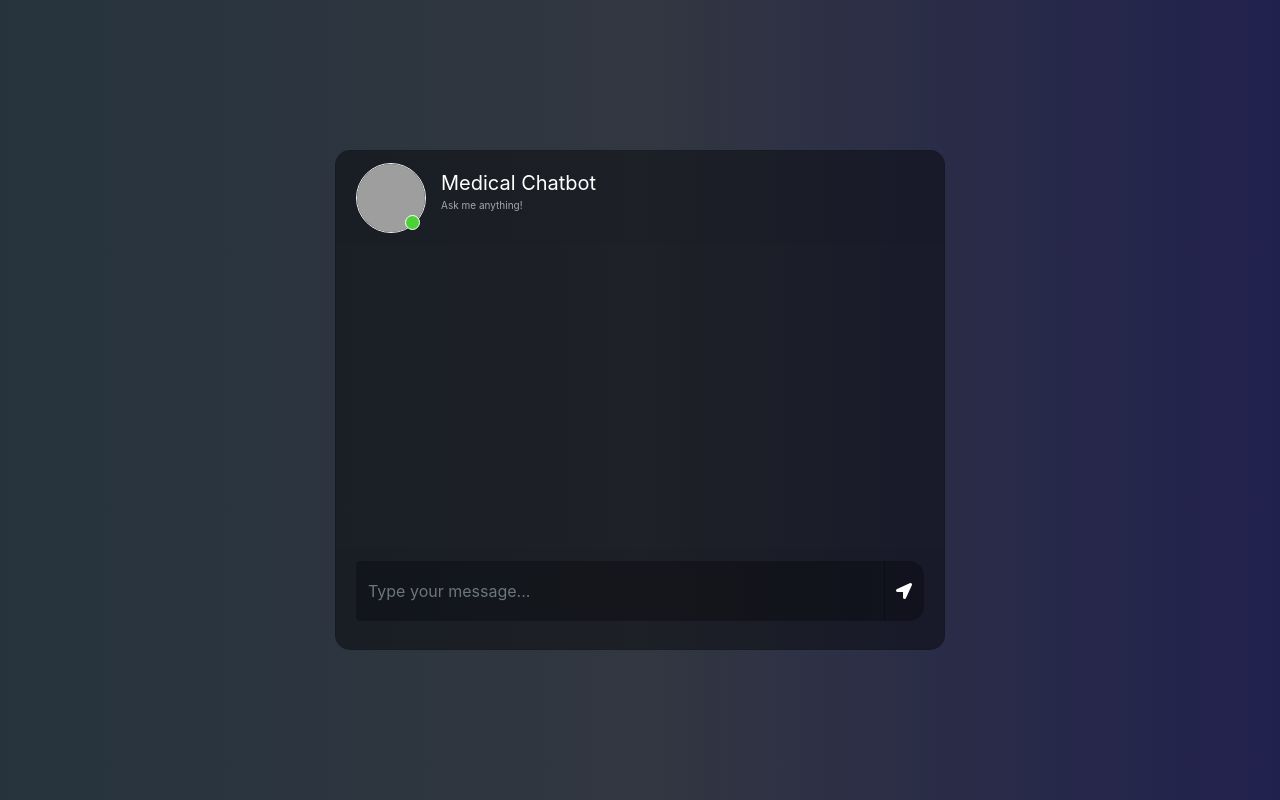
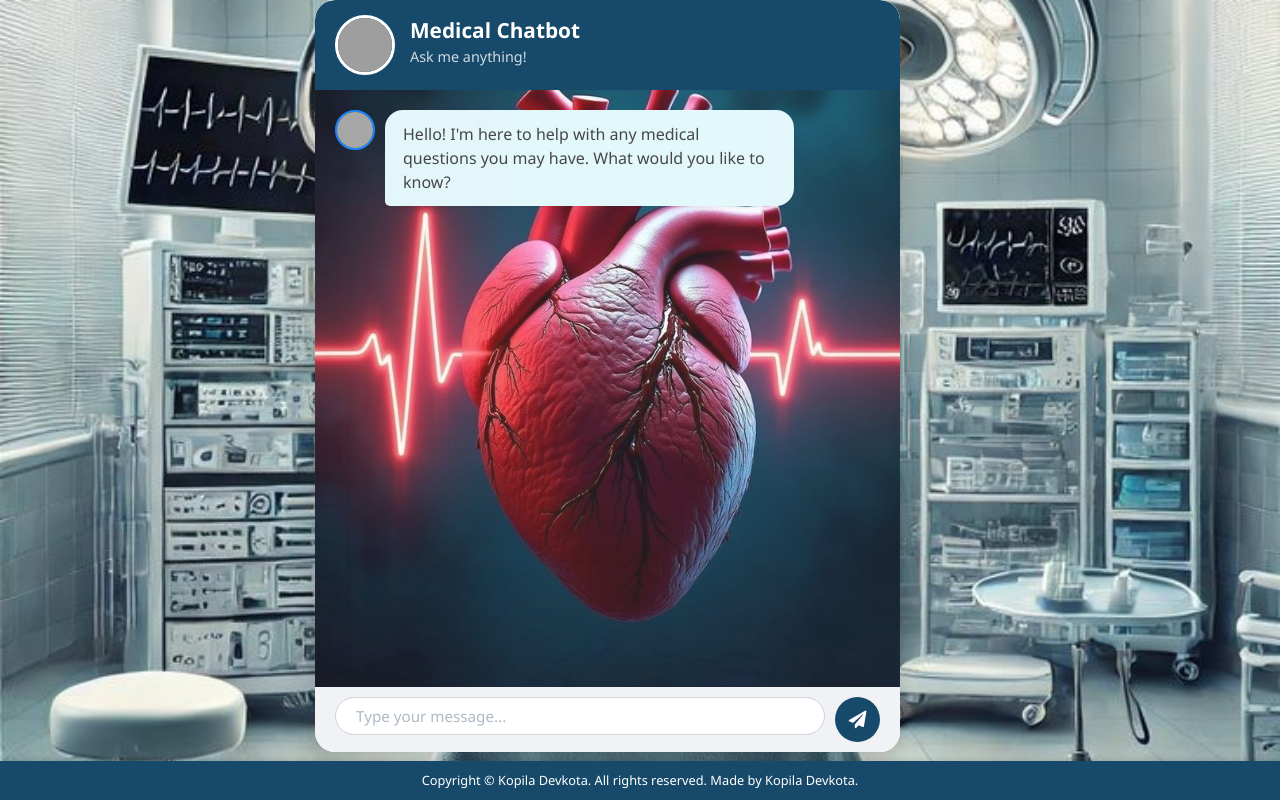
Before and after one commit to kopiladevkota/medicalchatbotwith-LLMs-Langchain-pinecone-flaskaws, a Flask app: page / in a window 1280 px wide. Run offline with Flask 3, Linux system fonts and the light colour scheme; some libraries are stand-ins or nearby versions; grey boxes are pictures that could not be loaded.

Commit message:
Add new output screenshots and update README file.

```diff
--- a/static/style.css
+++ b/static/style.css
@@ -1,223 +1,264 @@
-body,html{
-	height: 100%;
-	margin: 0;
-	background: rgb(44, 47, 59);
-   background: -webkit-linear-gradient(to right, rgb(40, 59, 34), rgb(54, 60, 70), rgb(32, 32, 43));
-	background: linear-gradient(to right, rgb(38, 51, 61), rgb(50, 55, 65), rgb(33, 33, 78));
+/* General Body and HTML Styling */
+body, html {
+    height: 100%;
+    margin: 0;
+    font-family: 'Segoe UI', Tahoma, Geneva, Verdana, sans-serif; /* Modern, clean font */
+    color: #333; /* Default text color */
+    overflow: hidden; /* Prevent body scroll, allow inner divs to scroll */
+
+    /* NEW: Image 3 (Operation Hallway) as main background */
+    background-image: url('hospital.jpeg'); /* Replace with actual URL if different */
+    background-size: cover; /* Cover the entire background */
+    background-repeat: no-repeat;
+    background-position: center center;
+    background-attachment: fixed; /* Keep background fixed when scrolling */
 }
 
-.chat{
-	margin-top: auto;
-	margin-bottom: auto;
+/* Overall Container for the Chat Layout (re-using old .container-fluid) */
+.container-fluid.h-100 {
+    display: flex; /* Use flexbox for centering */
+    justify-content: center; /* Center horizontally */
+    align-items: center; /* Center vertically */
+    padding: 0; /* Remove padding from container-fluid */
+    height: 100vh; /* Ensure it takes full viewport height */
 }
-.card{
-	height: 500px;
-	border-radius: 15px !important;
-	background-color: rgba(0,0,0,0.4) !important;
+
+/* Chat Card Styling */
+.card {
+    height: 94vh; /* Adjust height as needed */
+    width: 650px; /* Fixed width for the chat card */
+    max-width: 90%; /* Max width for responsiveness */
+    border-radius: 20px !important;
+    background-color: rgba(255, 255, 255, 0.95) !important; /* Slightly transparent white for the card frame */
+    border: none; /* No border for the main card */
+    box-shadow: 0 10px 30px rgba(0, 0, 0, 0.2); /* More prominent shadow */
+    display: flex;
+    flex-direction: column;
+    overflow: hidden; /* Ensure rounded corners clip content */
 }
-.contacts_body{
-	padding:  0.75rem 0 !important;
-	overflow-y: auto;
-	white-space: nowrap;
+
+/* Header Styling */
+.card-header {
+    background-color:#174A6A; /* Bright blue header */
+    color: white;
+    border-radius: 20px 20px 0 0 !important; /* Rounded top corners */
+    padding: 15px 20px;
+    display: flex;
+    align-items: center;
+    /* REMOVE VERTICAL LINE: Ensure no right border is set on the container */
+    border-right: none !important;
+    border-bottom: none !important; /* No bottom border for cleaner look */
 }
-.msg_card_body{
-	overflow-y: auto;
+.d-flex.bd-highlight { /* This is the div containing image and info */
+    flex-grow: 1; /* Allow it to take available space */
+    border-right: none; /* Explicitly remove any potential right border */
+    /* If the line persists, inspect in browser to see what element it is */
 }
-.card-header{
-	border-radius: 15px 15px 0 0 !important;
-	border-bottom: 0 !important;
+
+.img_cont {
+    width: 60px; /* Adjust size for header image */
+    height: 60px;
+    margin-right: 15px;
 }
-.card-footer{
-border-radius: 0 0 15px 15px !important;
-	border-top: 0 !important;
+.user_img {
+    width: 100%;
+    height: 100%;
+    border-radius: 50%;
+    object-fit: cover;
+    border: 3px solid white; /* White border for header avatar */
 }
-.container{
-	align-content: center;
+
+.user_info {
+    display: flex;
+    flex-direction: column;
 }
-.search{
-	border-radius: 15px 0 0 15px !important;
-	background-color: rgba(0,0,0,0.3) !important;
-	border:0 !important;
-	color:white !important;
+.user_info span {
+    font-size: 1.3rem;
+    font-weight: bold;
+    color: white;
 }
-.search:focus{
-	 box-shadow:none !important;
-   outline:0px !important;
+.user_info p {
+    font-size: 0.9rem;
+    color: rgba(255, 255, 255, 0.8);
+    margin-bottom: 0; /* Remove default paragraph margin */
 }
-.type_msg{
-	background-color: rgba(0,0,0,0.3) !important;
-	border:0 !important;
-	color:white !important;
-	height: 60px !important;
-	overflow-y: auto;
+
+/* Main Chat Body */
+.msg_card_body {
+    flex-grow: 1;
+    overflow-y: auto; /* Scrollable chat messages */
+    padding: 20px;
+    background-color: rgba(255, 255, 255, 0.85); /* Slightly transparent white base for chat area */
+
+    /* NEW: Image 2 (Heart) as background for chat area */
+    background-image: url('heart.jpeg'); /* Replace with actual URL if different */
+    background-size: cover; /* Contain within the area, or cover */
+    background-repeat: no-repeat;
+    background-position: center ; /* Position at bottom center */
+    opacity: 0.9; /* Subtle transparency for heart image */
 }
-	.type_msg:focus{
-	 box-shadow:none !important;
-   outline:0px !important;
+
+/* Chat Message Bubbles - Bot */
+.msg_cotainer {
+    background-color: #e0f7fa; /* Very light serene blue for bot */
+    color: #333;
+    border-radius: 18px 18px 18px 5px; /* Softer bottom-left corner */
+    padding: 12px 18px;
+    margin-bottom: 20px;
+    max-width: 75%; /* Allow bubbles to be wider */
+    position: relative;
+    box-shadow: 0 1px 3px rgba(0, 0, 0, 0.1);
 }
-.attach_btn{
-	border-radius: 15px 0 0 15px !important;
-	background-color: rgba(0,0,0,0.3) !important;
-	border:0 !important;
-	color: white !important;
-	cursor: pointer;
+.d-flex.justify-content-start .img_cont_msg {
+    margin-right: 10px; /* Space between avatar and message */
 }
-.send_btn{
-	border-radius: 0 15px 15px 0 !important;
-	background-color: rgba(0,0,0,0.3) !important;
-	border:0 !important;
-	color: white !important;
-	cursor: pointer;
+
+/* Chat Message Bubbles - User */
+.msg_cotainer_send {
+    background-color: #dcf8c6; /* Soft green for user */
+    color: #333;
+    border-radius: 18px 18px 5px 18px; /* Softer bottom-right corner */
+    padding: 12px 18px;
+    margin-bottom: 20px;
+    max-width: 75%; /* Allow bubbles to be wider */
+    position: relative;
+    margin-left: auto; /* Push to right */
+    box-shadow: 0 1px 3px rgba(0, 0, 0, 0.1);
 }
-.search_btn{
-	border-radius: 0 15px 15px 0 !important;
-	background-color: rgba(0,0,0,0.3) !important;
-	border:0 !important;
-	color: white !important;
-	cursor: pointer;
+.d-flex.justify-content-end .img_cont_msg {
+    margin-left: 10px; /* Space between avatar and message */
 }
-.contacts{
-	list-style: none;
-	padding: 0;
+
+.msg_time, .msg_time_send {
+    font-size: 0.7rem;
+    color: white;
+    position: absolute;
+    bottom: -15px; /* Adjust time position */
+    white-space: nowrap;
 }
-.contacts li{
-	width: 100% !important;
-	padding: 5px 10px;
-	margin-bottom: 15px !important;
+.msg_time {
+    left: 10px;
 }
-.active{
-	background-color: rgba(0,0,0,0.3);
+.msg_time_send {
+    right: 10px;
 }
-.user_img{
-	height: 70px;
-	width: 70px;
-	border:1.5px solid #f5f6fa;
 
+/* Input Footer */
+.card-footer {
+    background-color: #f0f2f5; /* Light grey footer */
+    border-top: none; /* No top border */
+    border-radius: 0 0 20px 20px !important; /* Rounded bottom corners */
+    padding: 10px 20px;
+    display: flex;
+    align-items: center;
 }
-.user_img_msg{
-	height: 40px;
-	width: 40px;
-	border:1.5px solid #f5f6fa;
+.type_msg {
+    flex-grow: 1;
+    background-color: white !important;
+    border: 1px solid #ced4da !important;
+    border-radius: 25px !important;
+    color: #495057 !important;
+    padding: 12px 20px !important;
+    font-size: 0.95rem;
+    margin-right: 10px;
+}
+.type_msg::placeholder {
+    color: #aeb9c4 !important;
+}
+.type_msg:focus {
+    box-shadow: 0 0 0 2px rgba(0, 123, 255, 0.25) !important; /* Blue glow on focus */
+    outline: none !important;
+    border-color: #007bff !important;
+}
+.send_btn {
+    background-color: #174A6A !important;
+    border: none !important;
+    border-radius: 50% !important;
+    width: 45px;
+    height: 45px;
+    display: flex;
+    align-items: center;
+    justify-content: center;
+    color: white !important;
+    cursor: pointer;
+    font-size: 1.1rem;
+    transition: background-color 0.2s;
+}
+.send_btn:hover {
+    background-color: #0056b3 !important;
+}
 
+/* User Avatars in messages */
+.img_cont_msg { /* Container for message avatars */
+    width: 40px;
+    height: 40px;
 }
-.img_cont{
-	position: relative;
-	height: 70px;
-	width: 70px;
+.user_img_msg {
+    width: 100%;
+    height: 100%;
+    border-radius: 50%;
+    object-fit: cover;
+    border: 2px solid #007bff; /* Blue border for message avatars */
 }
-.img_cont_msg{
-	height: 40px;
-	width: 40px;
+
+/* Scrollbar Styling */
+::-webkit-scrollbar {
+    width: 8px;
+    height: 8px;
 }
-.online_icon{
-	position: absolute;
-	height: 15px;
-	width:15px;
-	background-color: #4cd137;
-	border-radius: 50%;
-	bottom: 0.2em;
-	right: 0.4em;
-	border:1.5px solid white;
+::-webkit-scrollbar-track {
+    background: #f1f1f1;
+    border-radius: 10px;
 }
-.offline{
-	background-color: #c23616 !important;
+::-webkit-scrollbar-thumb {
+    background: #888;
+    border-radius: 10px;
 }
-.user_info{
-	margin-top: auto;
-	margin-bottom: auto;
-	margin-left: 15px;
+::-webkit-scrollbar-thumb:hover {
+    background: #555;
 }
-.user_info span{
-	font-size: 20px;
-	color: white;
+
+/* Media Queries for Responsiveness */
+@media (max-width: 768px) {
+    .card {
+        width: 95%; /* Adjust width for smaller screens */
+        height: 90vh;
+    }
+    .user_info span {
+        font-size: 1.1rem;
+    }
+    .user_info p {
+        font-size: 0.8rem;
+    }
+    .img_cont {
+        width: 50px;
+        height: 50px;
+    }
+    .send_btn {
+        width: 40px;
+        height: 40px;
+        font-size: 1rem;
+    }
+    .type_msg {
+        padding: 10px 15px !important;
+        font-size: 0.9rem;
+    }
 }
-.user_info p{
-	font-size: 10px;
-	color: rgba(255,255,255,0.6);
+/* New Custom Footer for Copyright */
+.copyright-footer {
+    background-color: #174A6A;
+    color: white;
+    text-align: center;
+    padding: 10px 0; /* Vertical padding */
+    font-size: 0.8rem;
+    position: fixed; /* Fix it to the bottom of the viewport */
+    bottom: 0;
+    left: 0;
+    width: 100%; /* Make it span the full width of the screen */
+    z-index: 1000; /* Ensure it stays on top of other elements */
+    box-shadow: 0 -2px 5px rgba(0, 0, 0, 0.1);
 }
-.video_cam{
-	margin-left: 50px;
-	margin-top: 5px;
+.copyright-footer p {
+    margin: 0;
+    padding: 0;
 }
-.video_cam span{
-	color: white;
-	font-size: 20px;
-	cursor: pointer;
-	margin-right: 20px;
-}
-.msg_cotainer{
-	margin-top: auto;
-	margin-bottom: auto;
-	margin-left: 10px;
-	border-radius: 25px;
-	background-color: rgb(82, 172, 255);
-	padding: 10px;
-	position: relative;
-}
-.msg_cotainer_send{
-	margin-top: auto;
-	margin-bottom: auto;
-	margin-right: 10px;
-	border-radius: 25px;
-	background-color: #58cc71;
-	padding: 10px;
-	position: relative;
-}
-.msg_time{
-	position: absolute;
-	left: 0;
-	bottom: -15px;
-	color: rgba(255,255,255,0.5);
-	font-size: 10px;
-}
-.msg_time_send{
-	position: absolute;
-	right:0;
-	bottom: -15px;
-	color: rgba(255,255,255,0.5);
-	font-size: 10px;
-}
-.msg_head{
-	position: relative;
-}
-#action_menu_btn{
-	position: absolute;
-	right: 10px;
-	top: 10px;
-	color: white;
-	cursor: pointer;
-	font-size: 20px;
-}
-.action_menu{
-	z-index: 1;
-	position: absolute;
-	padding: 15px 0;
-	background-color: rgba(0,0,0,0.5);
-	color: white;
-	border-radius: 15px;
-	top: 30px;
-	right: 15px;
-	display: none;
-}
-.action_menu ul{
-	list-style: none;
-	padding: 0;
-	margin: 0;
-}
-.action_menu ul li{
-	width: 100%;
-	padding: 10px 15px;
-	margin-bottom: 5px;
-}
-.action_menu ul li i{
-	padding-right: 10px;
-}
-.action_menu ul li:hover{
-	cursor: pointer;
-	background-color: rgba(0,0,0,0.2);
-}
-@media(max-width: 576px){
-	.contacts_card{
-	margin-bottom: 15px !important;
-}
-}
--- a/templates/chat.html
+++ b/templates/chat.html
@@ -1,11 +1,7 @@
-<link href="//maxcdn.bootstrapcdn.com/bootstrap/4.1.1/css/bootstrap.min.css" rel="stylesheet" id="bootstrap-css">
-<script src="//maxcdn.bootstrapcdn.com/bootstrap/4.1.1/js/bootstrap.min.js"></script>
-<script src="//cdnjs.cloudflare.com/ajax/libs/jquery/3.2.1/jquery.min.js"></script>
-
 <!DOCTYPE html>
 <html>
     <head>
-		<title>Chatbot</title>
+        <title>Medical Chatbot</title>
         <link rel="stylesheet" href="https://stackpath.bootstrapcdn.com/bootstrap/4.1.3/css/bootstrap.min.css" integrity="sha384-MCw98/SFnGE8fJT3GXwEOngsV7Zt27NXFoaoApmYm81iuXoPkFOJwJ8ERdknLPMO" crossorigin="anonymous">
         <link rel="stylesheet" href="https://use.fontawesome.com/releases/v5.5.0/css/all.css" integrity="sha384-B4dIYHKNBt8Bc12p+WXckhzcICo0wtJAoU8YZTY5qE0Id1GSseTk6S+L3BlXeVIU" crossorigin="anonymous">
         <script src="https://ajax.googleapis.com/ajax/libs/jquery/3.3.1/jquery.min.js"></script>
@@ -16,14 +12,11 @@
     <body>
         <div class="container-fluid h-100">
             <div class="row justify-content-center h-100">
-				<div class="col-md-8 col-xl-6 chat">
-					<div class="card">
+                <div class="col-12 chat"> <div class="card">
                         <div class="card-header msg_head">
                             <div class="d-flex bd-highlight">
                                 <div class="img_cont">
-									<img src="https://cdn-icons-png.flaticon.com/512/387/387569.png" class="rounded-circle user_img">
-									<!-- <img src="https://www.prdistribution.com/spirit/uploads/pressreleases/2019/newsreleases/d83341deb75c4c4f6b113f27b1e42cd8-chatbot-florence-already-helps-thousands-of-patients-to-remember-their-medication.png" class="rounded-circle user_img"> -->
-									<span class="online_icon"></span>
+                                    <img src="https://cdn-icons-png.flaticon.com/512/387/387569.png" class="rounded-circle user_img" alt="Chatbot Avatar">
                                 </div>
                                 <div class="user_info">
                                     <span>Medical Chatbot</span>
@@ -32,15 +25,21 @@
                             </div>
                         </div>
                         <div id="messageFormeight" class="card-body msg_card_body">
+                            <div class="d-flex justify-content-start mb-4">
+                                <div class="img_cont_msg">
+                                    <img src="https://cdn-icons-png.flaticon.com/512/387/387569.png" class="rounded-circle user_img_msg" alt="Bot Avatar">
+                                </div>
+                                <div class="msg_cotainer">
+                                    Hello! I'm here to help with any medical questions you may have. What would you like to know?
 
+                                </div>
+                            </div>
 
                         </div>
                         <div class="card-footer">
                             <form id="messageArea" class="input-group">
                                 <input type="text" id="text" name="msg" placeholder="Type your message..." autocomplete="off" class="form-control type_msg" required/>
-								<div class="input-group-append">
-									<button type="submit" id="send" class="input-group-text send_btn"><i class="fas fa-location-arrow"></i></button>
-								</div>
+                                <button type="submit" id="send" class="send_btn"><i class="fas fa-paper-plane"></i></button>
                             </form>
                         </div>
                     </div>
@@ -50,17 +49,31 @@
 
         <script>
             $(document).ready(function() {
+                // Scroll to the bottom on load/initial content
+                $('#messageFormeight').scrollTop($('#messageFormeight')[0].scrollHeight);
+
                 $("#messageArea").on("submit", function(event) {
+                    event.preventDefault(); // Prevent default form submission
+
                     const date = new Date();
                     const hour = date.getHours();
-					const minute = date.getMinutes();
+                    const minute = date.getMinutes().toString().padStart(2, '0'); // Add leading zero
                     const str_time = hour+":"+minute;
-					var rawText = $("#text").val();
+                    var rawText = $("#text").val().trim(); // Use trim() to clean input
 
-					var userHtml = '<div class="d-flex justify-content-end mb-4"><div class="msg_cotainer_send">' + rawText + '<span class="msg_time_send">'+ str_time + '</span></div><div class="img_cont_msg"><img src="https://i.ibb.co/d5b84Xw/Untitled-design.png" class="rounded-circle user_img_msg"></div></div>';
+                    if (rawText === "") {
+                        return; // Don't send empty messages
+                    }
+
+                    // User Message HTML (Sent)
+                    var userHtml = '<div class="d-flex justify-content-end mb-4"><div class="msg_cotainer_send">' + rawText + '<span class="msg_time_send">'+ str_time + '</span></div><div class="img_cont_msg"><img src="https://i.ibb.co/d5b84Xw/Untitled-design.png" class="rounded-circle user_img_msg" alt="User Avatar"></div></div>';
 
                     $("#text").val("");
                     $("#messageFormeight").append(userHtml);
+
+                    // Scroll to bottom after user message
+                    $('#messageFormeight').scrollTop($('#messageFormeight')[0].scrollHeight);
+
 
                     $.ajax({
                         data: {
@@ -69,13 +82,21 @@
                         type: "POST",
                         url: "/get",
                     }).done(function(data) {
-						var botHtml = '<div class="d-flex justify-content-start mb-4"><div class="img_cont_msg"><img src="https://cdn-icons-png.flaticon.com/512/387/387569.png" class="rounded-circle user_img_msg"></div><div class="msg_cotainer">' + data + '<span class="msg_time">' + str_time + '</span></div></div>';
+                        // Bot Message HTML (Received)
+                        var botHtml = '<div class="d-flex justify-content-start mb-4"><div class="img_cont_msg"><img src="https://cdn-icons-png.flaticon.com/512/387/387569.png" class="rounded-circle user_img_msg" alt="Bot Avatar"></div><div class="msg_cotainer">' + data + '<span class="msg_time">' + str_time + '</span></div></div>';
                         $("#messageFormeight").append($.parseHTML(botHtml));
+
+                        // Scroll to bottom after bot message
+                        $('#messageFormeight').scrollTop($('#messageFormeight')[0].scrollHeight);
                     });
-					event.preventDefault();
                 });
             });
         </script>
+		<div class="copyright-footer">
+        <p>Copyright &copy; Kopila Devkota. All rights reserved. Made by Kopila Devkota.</p>
+    </div>
+
+
 
     </body>
 </html>
```
Also changed, not shown: README.md, image.png (added), static/heart.jpeg (added), static/hospital.jpeg (added), 1 other file. Lines whose indentation alone changed are shown as unchanged.
